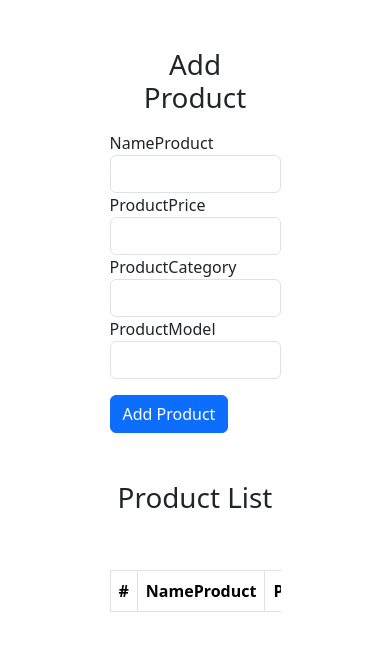
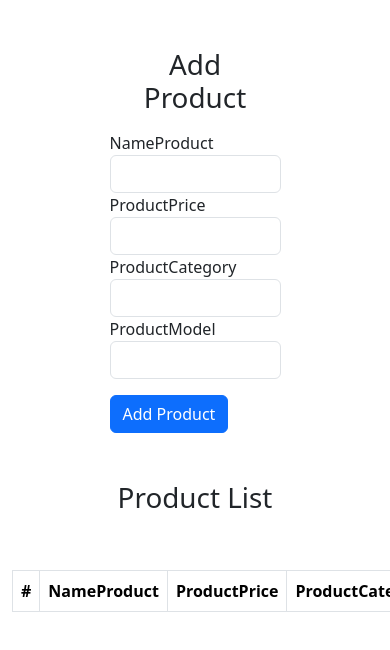
Before and after one commit to WhiteWoLfAC/Crud-app, a plain HTML site: page index.html in a window 390 px wide. Drawn offline with Linux system fonts and the light colour scheme.

Commit message:
Crud-tableResponsive

```diff
--- a/index.html
+++ b/index.html
@@ -28,9 +28,10 @@
     <input class="form-control" type="text" id="model">
 
     <button class="btn btn-primary mt-3" type="button" onclick="addproduct()">Add Product</button>
+  </div>
 
   <h1 class="text-center mt-5">Product List</h1>
-    <div class="table-responsive">
+  <div class="table-responsive container-fluid m-0">
     <table class="table mt-5 table-hover table-bordered text-center">
       <thead>
         <tr>
@@ -46,7 +47,6 @@
       <tbody id="ProductTable">
       </tbody>
     </table>
-    </div>
   </div>
 
   <div class="container w-25 mt-5">
```
Lines whose indentation alone changed are shown as unchanged.
